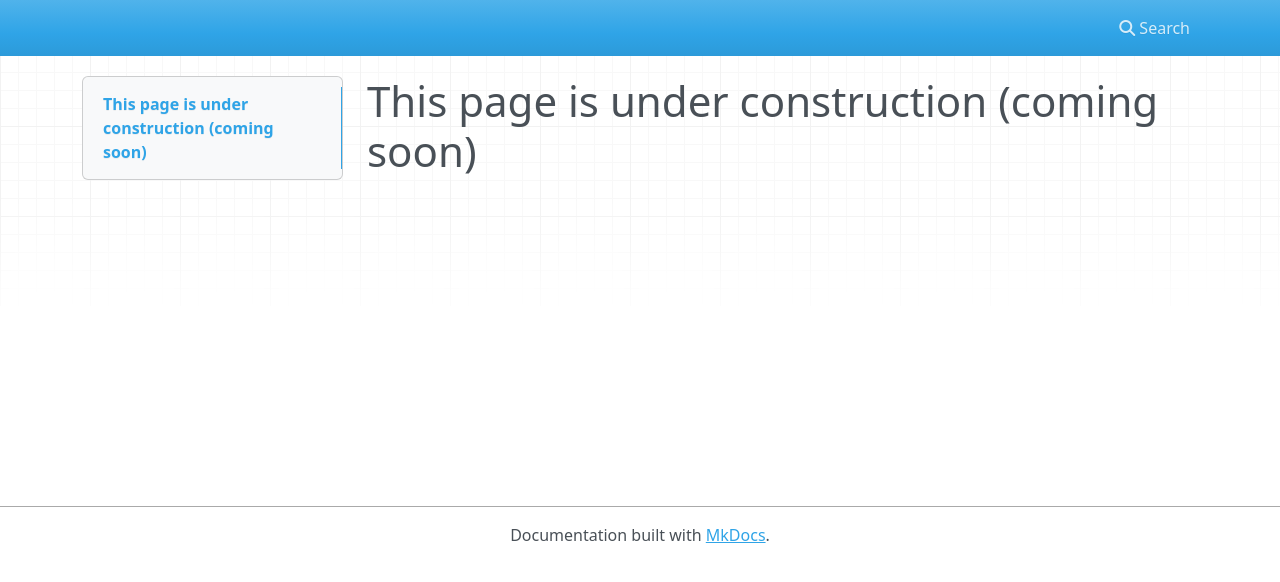
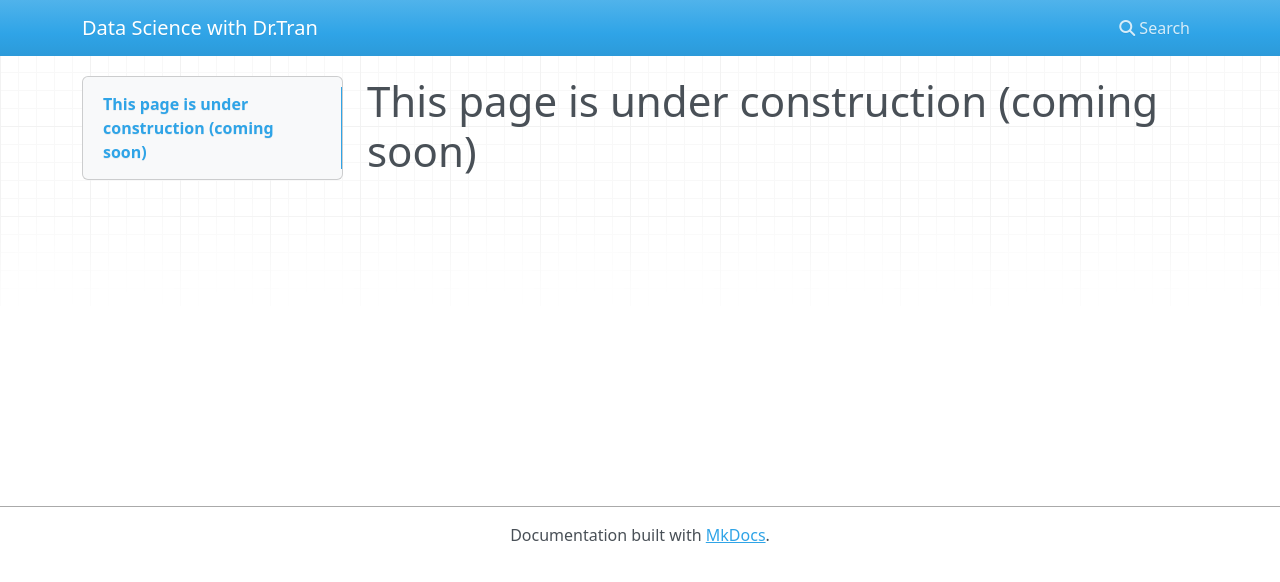
Before and after one commit to huyquangtranaus/sites, an MkDocs documentation site: the page built from docs/index.md, in a window 1280 px wide. Shown: the top 582 px of the page. Built offline with MkDocs 1.6.1, drawn with Linux system fonts in a browser that asks for light colours; nearby versions of some CDN libraries.

Commit message:
Update mkdocs.yml

```diff
--- a/mkdocs.yml
+++ b/mkdocs.yml
@@ -1,3 +1,4 @@
+site_name: Data Science with Dr.Tran
 use_directory_urls: true
 theme:
     name: mkdocs
```
